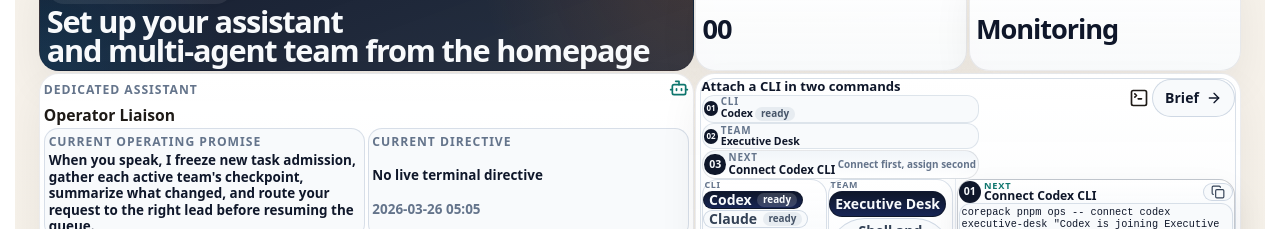
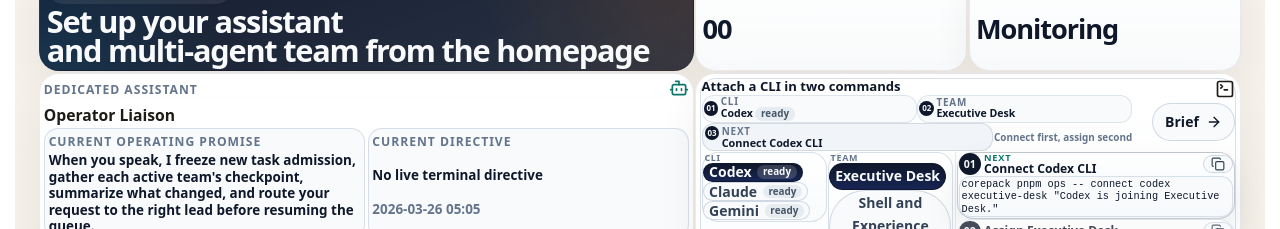
Before and after one commit to GongJae00/research-pages, a Next.js app in the folder apps/web/: page /en in a window 1280 px wide. Shown: the part 1600-1829 px from the top of the page. Built offline with nearby package versions, Linux system fonts and the light colour scheme; no server answers.

Commit message:
Autonomy batch 1549: shell-experience

```diff
--- a/apps/web/src/components/homepage-agent-control-section.module.css
+++ b/apps/web/src/components/homepage-agent-control-section.module.css
@@ -577,6 +577,16 @@
   min-width: 0;
 }
 
+.summaryInlineHint {
+  display: inline-flex;
+  align-items: center;
+  color: #64748b;
+  font-size: 0.62rem;
+  font-weight: 700;
+  line-height: 1.1;
+  white-space: nowrap;
+}
+
 .setupHeaderTools {
   display: inline-flex;
   align-items: center;
@@ -632,40 +642,6 @@
   padding: 0.08rem 0.14rem;
   border-color: rgba(15, 23, 42, 0.12);
   background: rgba(241, 245, 249, 0.98);
-}
-
-.setupActionCallout {
-  display: flex;
-  align-items: center;
-  gap: 0.16rem;
-  min-width: 0;
-  padding: 0.08rem 0.12rem;
-  border: 1px solid rgba(15, 23, 42, 0.1);
-  border-radius: 14px;
-  background: linear-gradient(180deg, rgba(241, 245, 249, 0.98), rgba(255, 255, 255, 0.98));
-}
-
-.setupActionCopy {
-  display: grid;
-  gap: 0.02rem;
-  min-width: 0;
-  flex: 1 1 auto;
-}
-
-.setupActionCopy strong {
-  color: #0f172a;
-  font-size: 0.72rem;
-  line-height: 1.15;
-  overflow-wrap: anywhere;
-}
-
-.setupActionHint {
-  color: #64748b;
-  font-size: 0.62rem;
-  font-weight: 700;
-  line-height: 1.1;
-  text-align: right;
-  white-space: nowrap;
 }
 
 .summaryChipCopy {
@@ -1215,8 +1191,7 @@
     grid-template-columns: 1fr;
   }
 
-  .setupSelectionBar,
-  .setupActionCallout {
+  .setupSelectionBar {
     display: grid;
     grid-template-columns: 1fr;
   }
@@ -1233,7 +1208,7 @@
     display: none;
   }
 
-  .setupActionHint {
+  .summaryInlineHint {
     text-align: left;
     white-space: normal;
   }
--- a/apps/web/src/components/homepage-agent-control-section.tsx
+++ b/apps/web/src/components/homepage-agent-control-section.tsx
@@ -390,14 +390,14 @@ export function HomepageAgentControlSection({
                         <strong>{selectedTeam?.name ?? "-"}</strong>
                       </div>
                     </div>
-                  </div>
-                  <div className={styles.setupActionCallout}>
-                    <span className={styles.commandStep}>03</span>
-                    <div className={styles.setupActionCopy}>
-                      <span className={styles.setupScanLabel}>{copy.nextActionLabel}</span>
-                      <strong>{setupCommandCards.find((item) => item.kind === nextCommandKind)?.title ?? "-"}</strong>
+                    <div className={`${styles.summaryChip} ${styles.summaryChipWide} ${styles.summaryChipAccent}`}>
+                      <span className={styles.commandStep}>03</span>
+                      <div className={styles.summaryChipCopy}>
+                        <span className={styles.setupScanLabel}>{copy.nextActionLabel}</span>
+                        <strong>{setupCommandCards.find((item) => item.kind === nextCommandKind)?.title ?? "-"}</strong>
+                      </div>
                     </div>
-                    <span className={styles.setupActionHint}>{copy.commandOrder}</span>
+                    <span className={styles.summaryInlineHint}>{copy.commandOrder}</span>
                   </div>
                 </div>
               </div>
```
